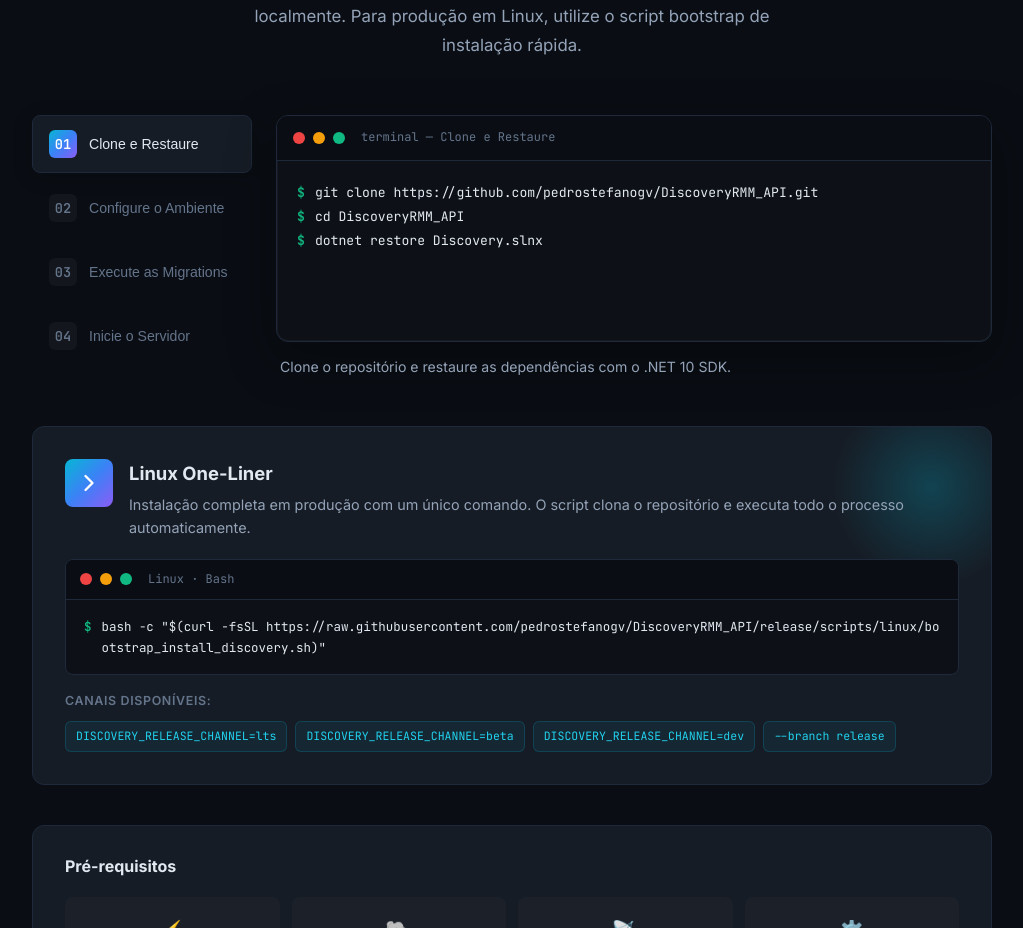
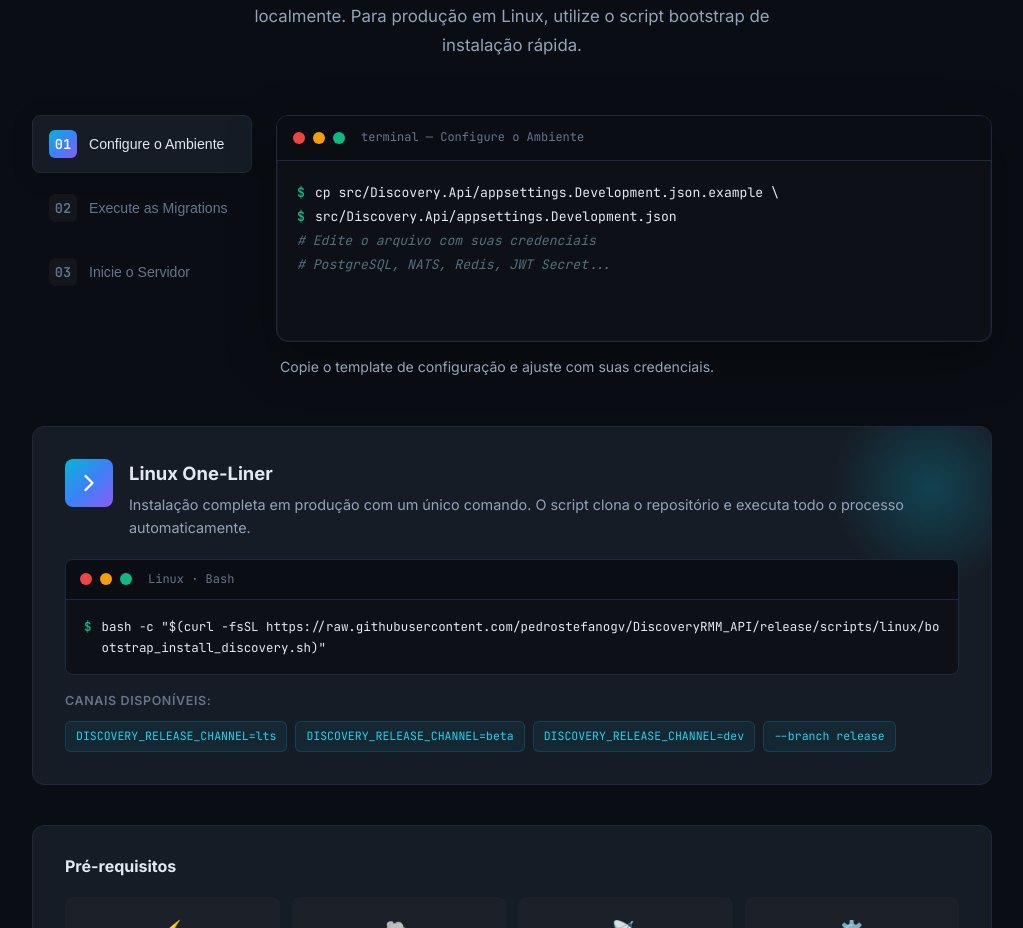
Before and after one commit to pedrostefanogv/DiscoveryRMM, a React (Vite) app: page / in a window 1280 px wide. Shown: the part 3766-4694 px from the top of the page, without its empty margins (128-1151 px from the left). Built offline with nearby package versions, Linux system fonts and the light colour scheme; the HTML template or start-up script is replaced by a standard one.

Commit message:
feat: remove Clone e Restaure step from Quickstart

```diff
--- a/src/components/Quickstart/Quickstart.tsx
+++ b/src/components/Quickstart/Quickstart.tsx
@@ -5,16 +5,6 @@ import './Quickstart.css';
 const STEPS = [
   {
     num: '01',
-    title: 'Clone e Restaure',
-    desc: 'Clone o repositório e restaure as dependências com o .NET 10 SDK.',
-    lines: [
-      { text: 'git clone https://github.com/pedrostefanogv/DiscoveryRMM_API.git', type: 'cmd' },
-      { text: 'cd DiscoveryRMM_API', type: 'cmd' },
-      { text: 'dotnet restore Discovery.slnx', type: 'cmd' },
-    ],
-  },
-  {
-    num: '02',
     title: 'Configure o Ambiente',
     desc: 'Copie o template de configuração e ajuste com suas credenciais.',
     lines: [
@@ -25,7 +15,7 @@ const STEPS = [
     ],
   },
   {
-    num: '03',
+    num: '02',
     title: 'Execute as Migrations',
     desc: 'Crie o schema do banco de dados automaticamente via FluentMigrator.',
     lines: [
@@ -34,7 +24,7 @@ const STEPS = [
     ],
   },
   {
-    num: '04',
+    num: '03',
     title: 'Inicie o Servidor',
     desc: 'Servidor pronto para receber conexões de agents. API e docs disponíveis instantaneamente.',
     lines: [
```
